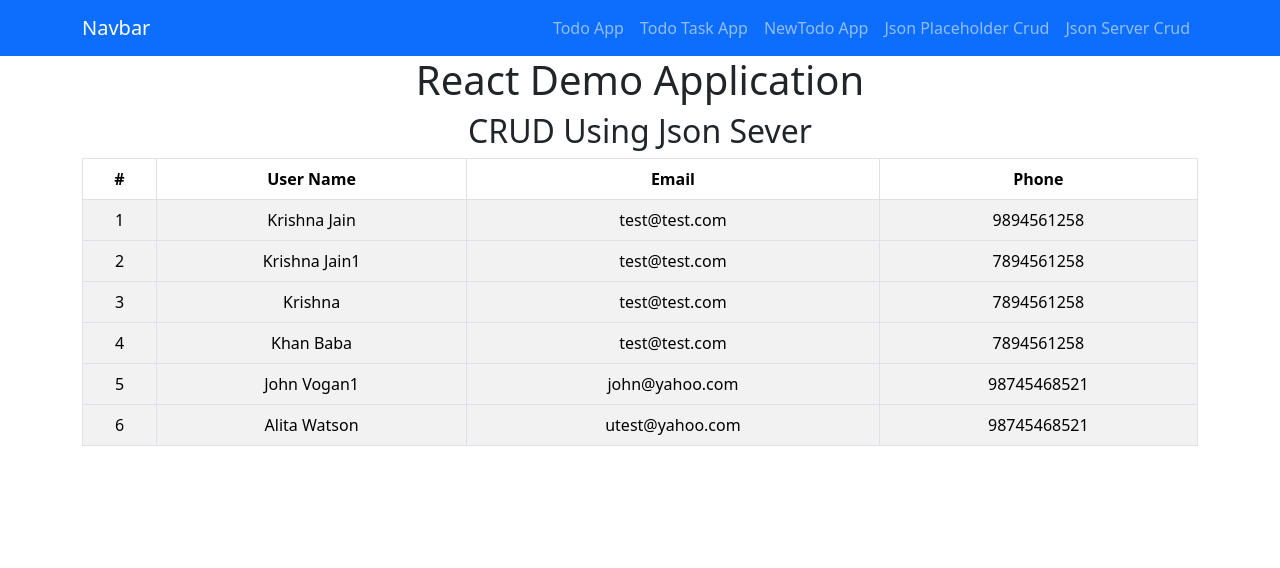
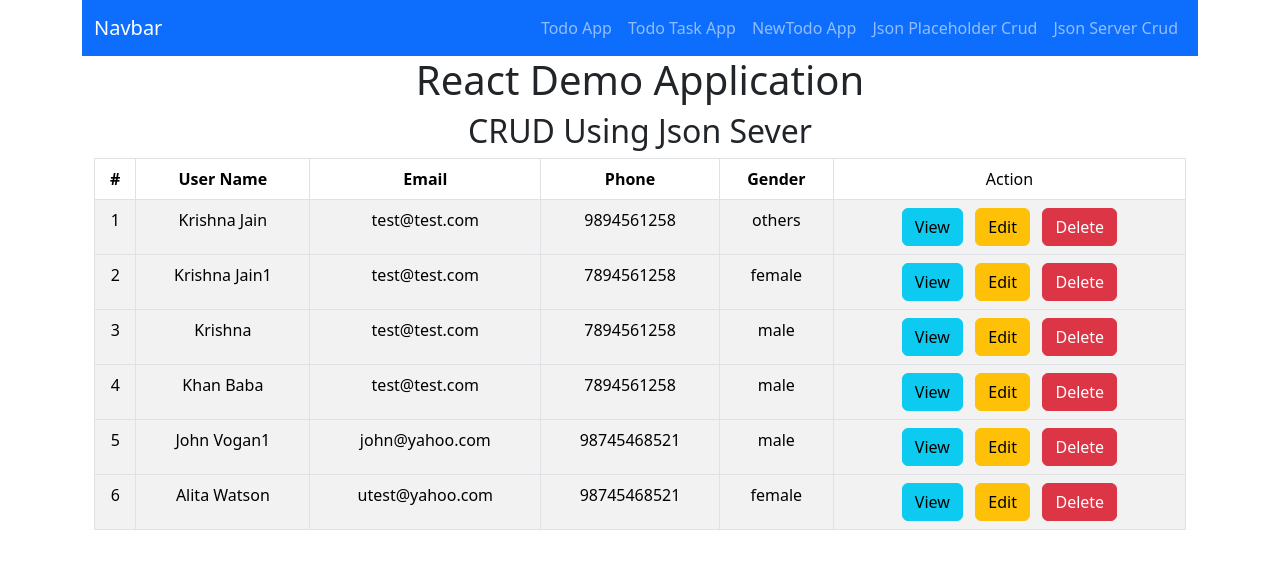
Before and after one commit to gitcoder-23/react18-demo-tutorial-app-kr, a React (Create React App) app: page /jsonserver/newuserlist in a window 1280 px wide. Shown: the top 568 px of the page. Built offline with nearby package versions, Linux system fonts and the light colour scheme; data requests are answered from the project's data file.

Commit message:
view done

```diff
--- a/src/App.js
+++ b/src/App.js
@@ -6,10 +6,11 @@ import MenuBar from './components/MenuBar';
 import TaskTodoApp from './demoApps/TaskTodoApp';
 import UserList from './CrudUsingFakeJsonApi/UserList';
 import NewUserList from './CrudRealJsonServer/NewUserList';
+import ViewUserDetail from './CrudRealJsonServer/ViewUserDetail';
 
 function App() {
   return (
-    <div className="App">
+    <div className="App container">
       <MenuBar />
       <h1>React Demo Application</h1>
       <Routes>
@@ -20,6 +21,11 @@ function App() {
 
         {/* CRUD App Using JSON Server */}
         <Route exact path="/jsonserver/newuserlist" element={<NewUserList />} />
+        <Route
+          exact
+          path="/jsonserver/viewuser/:vid"
+          element={<ViewUserDetail />}
+        />
       </Routes>
     </div>
   );
--- a/src/CrudRealJsonServer/NewUserList.js
+++ b/src/CrudRealJsonServer/NewUserList.js
@@ -1,14 +1,16 @@
 import axios from 'axios';
 import React, { useEffect, useState } from 'react';
 import { Table } from 'react-bootstrap';
+import { useNavigate } from 'react-router-dom';
 
 const NewUserList = () => {
+  const navigate = useNavigate();
   const [allUSerDatas, setAllUSerDatas] = useState([]);
   const getAllUsers = () => {
     axios
       .get(`${process.env.REACT_APP_JSON_SERVER_BASE_URL}/user`)
       .then((resp) => {
-        console.log('resp=>', resp);
+        // console.log('resp=>', resp);
         setAllUSerDatas(resp.data.reverse());
       })
       .catch((err) => {
@@ -20,6 +22,13 @@ const NewUserList = () => {
     getAllUsers();
   }, []);
 
+  const viewClick = (vdata) => {
+    console.log('vdata=>', vdata);
+    navigate(`/jsonserver/viewuser/${vdata.id}`, {
+      state: { singleUser: vdata },
+    });
+  };
+
   return (
     <div className="container">
       <h2>CRUD Using Json Sever</h2>
@@ -30,6 +39,8 @@ const NewUserList = () => {
             <th>User Name</th>
             <th>Email</th>
             <th>Phone</th>
+            <th>Gender</th>
+            <td>Action</td>
           </tr>
         </thead>
         {allUSerDatas &&
@@ -41,6 +52,23 @@ const NewUserList = () => {
                   <td>{udata.employeename}</td>
                   <td>{udata.email}</td>
                   <td>{udata.phone}</td>
+                  <td>{udata.gender}</td>
+                  <td>
+                    <button
+                      className="btn btn-info"
+                      onClick={() => viewClick(udata)}
+                    >
+                      View
+                    </button>
+                    &nbsp;&nbsp;&nbsp;
+                    <button className="btn btn-warning" onClick={() => {}}>
+                      Edit
+                    </button>
+                    &nbsp;&nbsp;&nbsp;
+                    <button className="btn btn-danger" onClick={() => {}}>
+                      Delete
+                    </button>
+                  </td>
                 </tr>
               </tbody>
             );
--- /dev/null
+++ b/src/CrudRealJsonServer/ViewUserDetail.js
@@ -0,0 +1,56 @@
+import axios from 'axios';
+import React, { useEffect, useState } from 'react';
+import { Button, Card } from 'react-bootstrap';
+import { useNavigate, useParams } from 'react-router-dom';
+
+const ViewUserDetail = () => {
+  const navigate = useNavigate();
+  const { vid } = useParams();
+  console.log('vid=>', vid);
+
+  const [viewSngleUser, setViewSngleUser] = useState(null);
+
+  const getSingleUserData = () => {
+    axios
+      .get(`${process.env.REACT_APP_JSON_SERVER_BASE_URL}/user/${vid}`)
+      .then((resp) => {
+        console.log('resp=>', resp);
+        setViewSngleUser(resp.data);
+      })
+      .catch((err) => {
+        console.log('err=>', vid);
+      });
+  };
+
+  useEffect(() => {
+    getSingleUserData();
+
+    return () => {
+      getSingleUserData();
+    };
+  }, []);
+
+  return (
+    <Card>
+      <Card.Header as="h5">User Detail</Card.Header>
+      <Card.Body>
+        <Card.Title>{viewSngleUser?.employeename}</Card.Title>
+        <Card.Text>
+          <div>
+            <h4>Email: {viewSngleUser?.email}</h4>
+            <h4>Email: {viewSngleUser?.gender}</h4>
+            <h4>Email: {viewSngleUser?.phone}</h4>
+          </div>
+        </Card.Text>
+        <Button
+          variant="primary"
+          onClick={() => navigate('/jsonserver/newuserlist')}
+        >
+          Go Back
+        </Button>
+      </Card.Body>
+    </Card>
+  );
+};
+
+export default ViewUserDetail;
```
